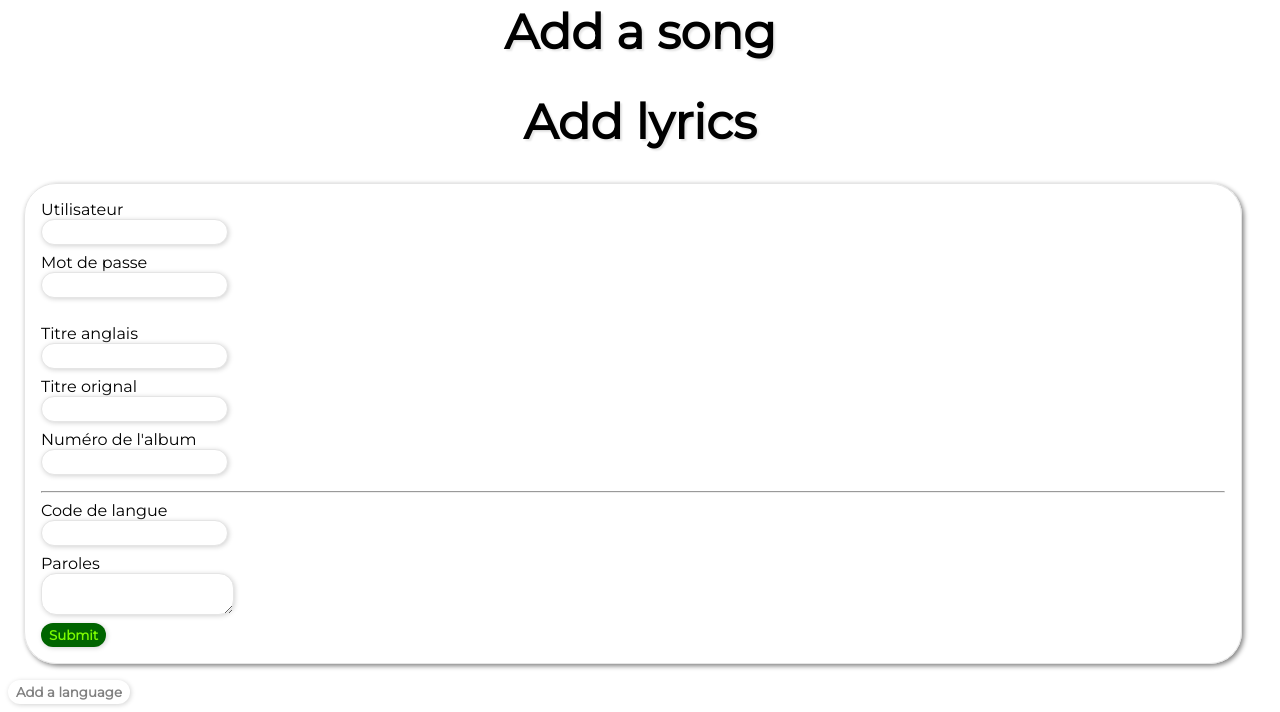
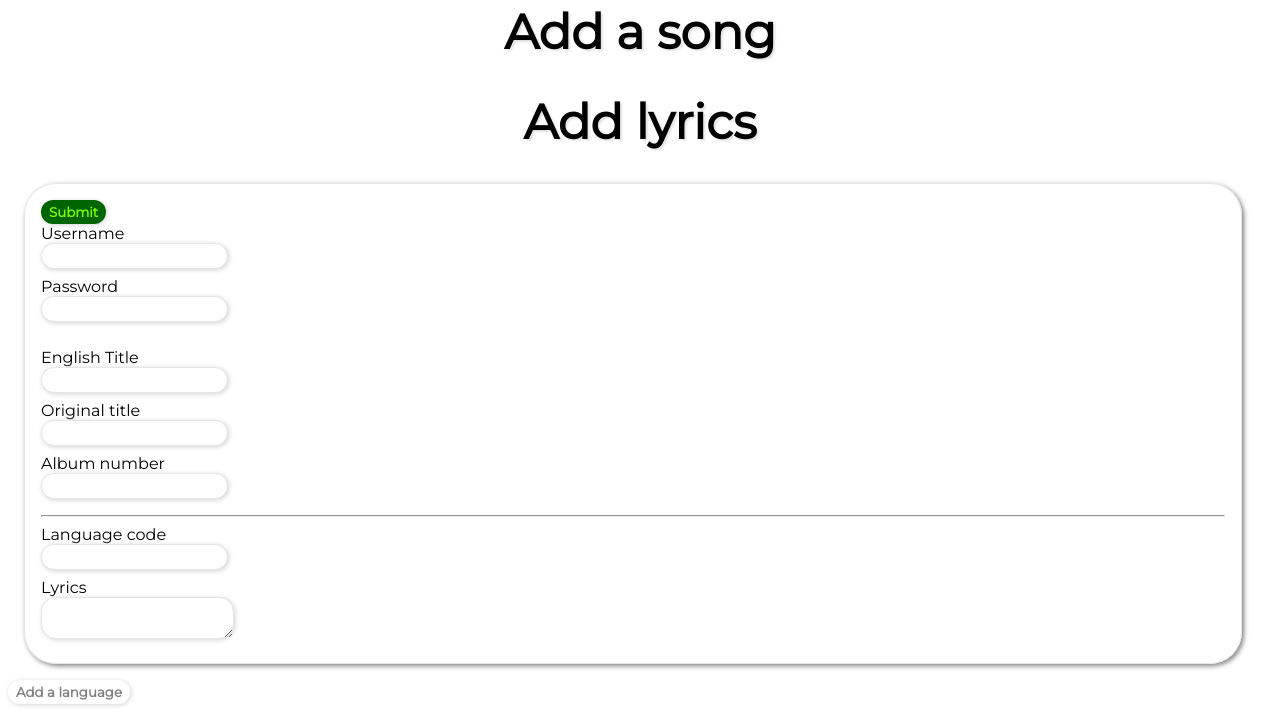
Before and after one commit to cursedastronaut/gasalyrics, a PHP site: page /add.php in a window 1280 px wide. Shown: the part 143-855 px from the top of the page. Run offline with PHP 8.4, Linux system fonts and the light colour scheme; data that the repository does not hold is empty.

Commit message:
Translated add.php in english

```diff
--- a/add.php
+++ b/add.php
@@ -34,23 +34,23 @@
 		?>
 		<h1>Add lyrics</h1>
 		<form id="songToAdd" action="<?php echo htmlspecialchars($_SERVER["PHP_SELF"]);?>" method="POST" >
-			<label for="username">Utilisateur</label>
+			<button type="submit">Submit</button>
+			<label for="username">Username</label>
 			<input type="text" name="username"><br>
-			<label for="password">Mot de passe</label>
+			<label for="password">Password</label>
 			<input type="password" name="password"><br>
 			<br>
-			<label for="titleText">Titre anglais</label>
+			<label for="titleText">English Title</label>
 			<input type="text" name="titleText"><br>
-			<label for="titleOrText">Titre orignal</label>
+			<label for="titleOrText">Original title</label>
 			<input type="text" name="titleOrText" id="title0"><br>
-			<label for="albumText">Numéro de l'album</label>
+			<label for="albumText">Album number</label>
 			<input type="text" name="albumText"><br>
 			<hr>
-			<label for="langCode1">Code de langue</label>
+			<label for="langCode1">Language code</label>
 			<input type="text" name="langCode1"><br>
-			<label for="inputText1">Paroles</label>
+			<label for="inputText1">Lyrics</label>
 			<textarea type="text" name="inputText1" id="lyric1"></textarea><br>
-			<button type="submit">Submit</button>
 		</form>
 		<button class="add-language" onclick="createInput()">Add a language</button>
 
```
